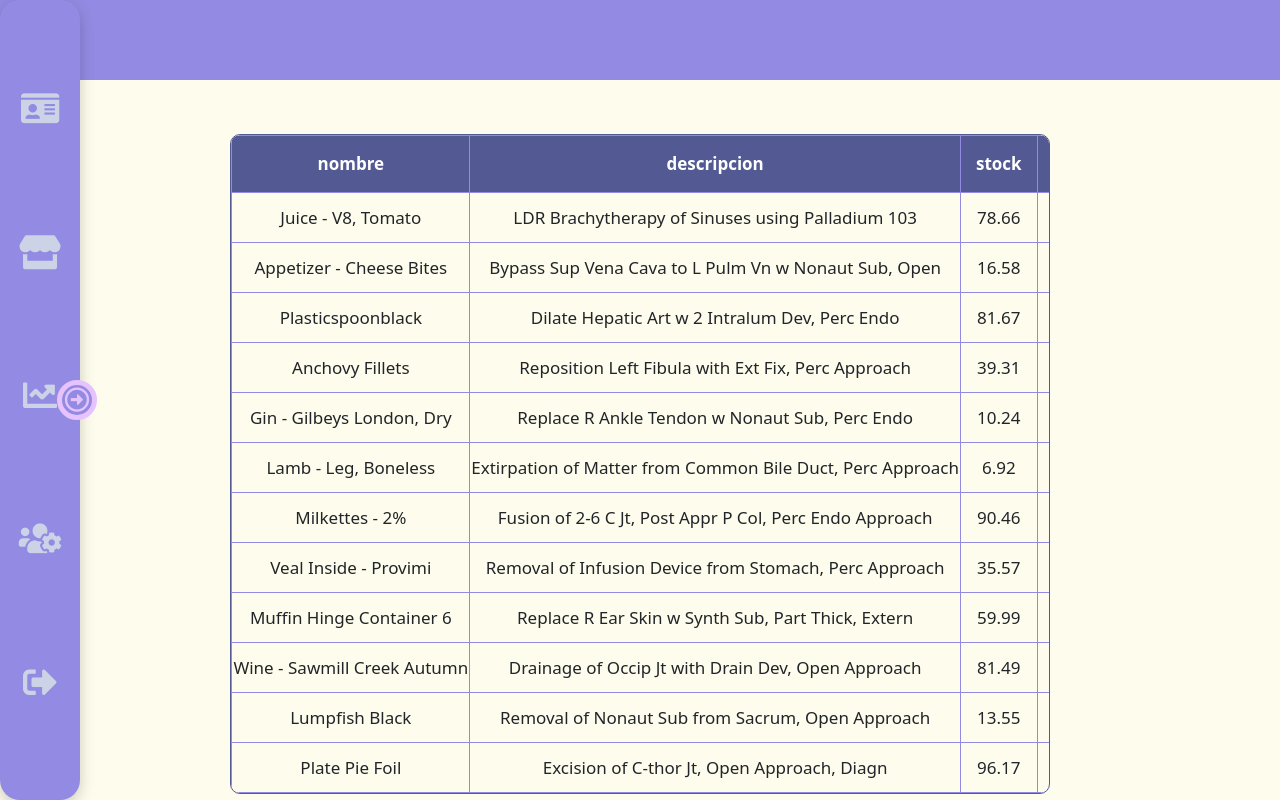
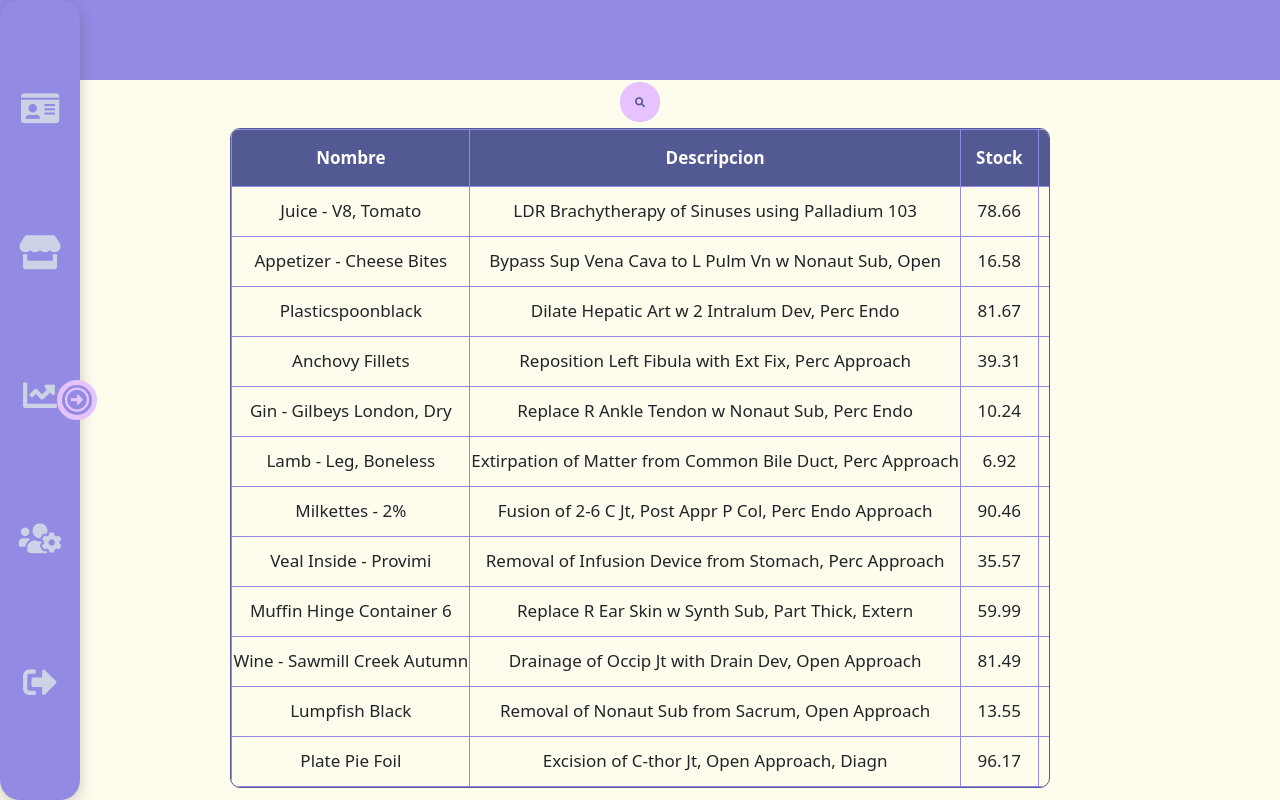
Before and after one commit to rarc41/novaticPoS, a React (Create React App) app in the folder front/: page / in a window 1280 px wide. Built offline with nearby package versions, Linux system fonts and the light colour scheme.

Commit message:
search button

```diff
--- a/front/src/components/Productos.js
+++ b/front/src/components/Productos.js
@@ -101,9 +101,22 @@ const Productos = () => {
     },
   ];
 
-  const headers = ['nombre', 'descripcion', 'stock', 'precio']
+  const headers = ["nombre", "descripcion", "stock", "precio"];
   return (
-    <div className="Module Module-container">
+    <div className="Module Module-container product-section">
+      <div className="container-inputs">
+        <div className="search-box">
+          <input
+            className="search-txt"
+            type="text"
+            placeholder="Excribe para buscar"
+          ></input>
+          <a className="search-btn" href="#">
+            <i class="fas fa-search"></i>
+          </a>
+        </div>
+      </div>
+
       <div className="table-responsive">
         <table className="table-product">
           <thead className="fixed">
@@ -126,10 +139,9 @@ const Productos = () => {
                 <td>{product.price}</td>
                 <td>{product.stock}</td>
                 <td>
-                <span class='action_btn'>
-                  <a href='#'>Edit</a>
-                  <a href='#'>Remove</a>
-
+                  <span class="action_btn">
+                    <a href="#">Edit</a>
+                    <a href="#">Remove</a>
                   </span>
                 </td>
               </tr>
--- a/front/src/index.css
+++ b/front/src/index.css
@@ -81,7 +81,7 @@
 
   .Module-container{
     /* overflow-y: scroll; */
-    padding-top: 10%;
+    padding-top: 5%;
     display: flex;
     justify-content: center;
     align-items: center;
--- a/front/src/styles/Products.css
+++ b/front/src/styles/Products.css
@@ -18,6 +18,7 @@
 .table-responsive table>thead{
     background-color: var(--neutral-blue);
     text-align: center;
+    text-transform: capitalize
 }
 
 .table-responsive table>thead th{
@@ -63,4 +64,80 @@ text-align: center;
 
 .table-product>tbody>tr:hover{
     background-color:var(--text-contrast-blue);
+    transition:0.2s ease-in-out;
 }
+
+
+/* opciones de busqueda  y nuevo producto */
+.container-inputs{
+    display: flex;
+    justify-content: center;
+    align-items: center;
+    height: 7%;
+    width: 75%
+}
+
+.search-box{
+    /* position: absolute; */
+    display: flex;
+    align-items: center;
+    background-color: var(--text-contrast-blue);
+    height: 4rem;
+    border-radius:4rem;
+}
+
+.search-box input {
+    height: 50%
+}
+
+.search-box:hover > .search-txt{
+    transition:0.4s;
+    width:240px;
+    padding:0 6px;
+
+}
+.search-box:hover > .search-btn{
+    background-color: white;
+    transition:0.4s
+}
+.search-btn {
+    color: var(--neutral-blue);
+    width:4rem;
+    height: 4rem;
+    float: right;
+    display: flex;
+    justify-content: center;
+    align-items: center;
+    border-radius:50%;
+    background-color: var(--lyla);
+    transition: 0.4s
+}
+
+.search-txt{
+    border:none;
+    background: none;
+    outline: none;
+    /* float:left; */
+    padding:0;
+    font-size: 1.6rem;
+    color: var(--dark-blue);
+    transition: 0.4s ;
+    line-height: 4rem;
+    width:0;
+    /* color: white; */
+}
+
+.search-box a{
+    text-decoration: none;
+}
+
+
+
+
+
+
+/* utiliti */
+.product-section{
+    flex-direction: column;
+    justify-content: space-evenly
+}
```
Lines whose indentation alone changed are shown as unchanged.
